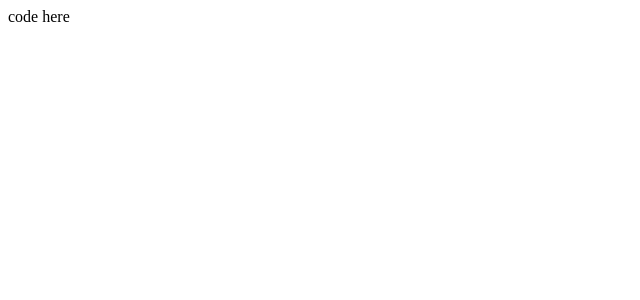
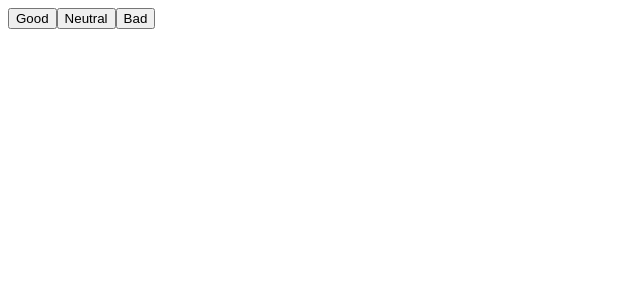
Before and after one commit to stylized-substance/Full-Stack-open-2022, a React (Create React App) app in the folder part1/unicafe/: page / in a window 1280 px wide. Shown: the top 300 px of the page, without its empty margins (0-640 px from the left). Built offline with nearby package versions, Linux system fonts and the light colour scheme.

Commit message:
added buttons and event handlers

```diff
--- a/part1/unicafe/src/App.js
+++ b/part1/unicafe/src/App.js
@@ -20,10 +20,29 @@ const App = () => {
   const [good, setGood] = useState(0)
   const [neutral, setNeutral] = useState(0)
   const [bad, setBad] = useState(0)
+  const [allClicks, setAll] = useState([])
+
+  const handleGoodClick = () => {
+    setAll(allClicks.concat('Good'))
+    setGood(good + 1)
+  }
+
+  const handleNeutralClick = () => {
+    setAll(allClicks.concat('Neutral'))
+    setNeutral(neutral + 1)
+  }
+
+  const handleBadClick = () => {
+    setAll(allClicks.concat('Bad'))
+    setBad(bad + 1)
+  }
 
   return (
     <div>
-      code here
+      <Button handleClick={handleGoodClick} text='Good' />
+      <Button handleClick={handleNeutralClick} text='Neutral' />
+      <Button handleClick={handleBadClick} text='Bad' />
+
     </div>
   )
 }
```
